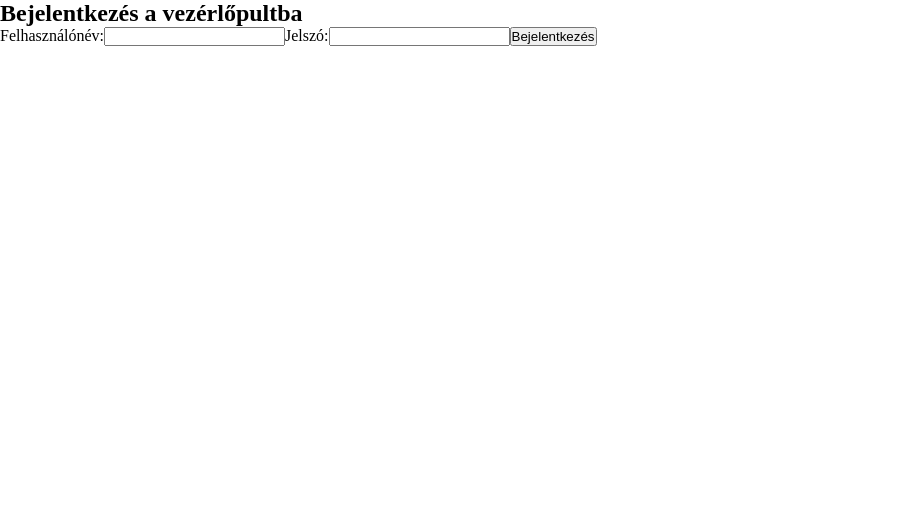
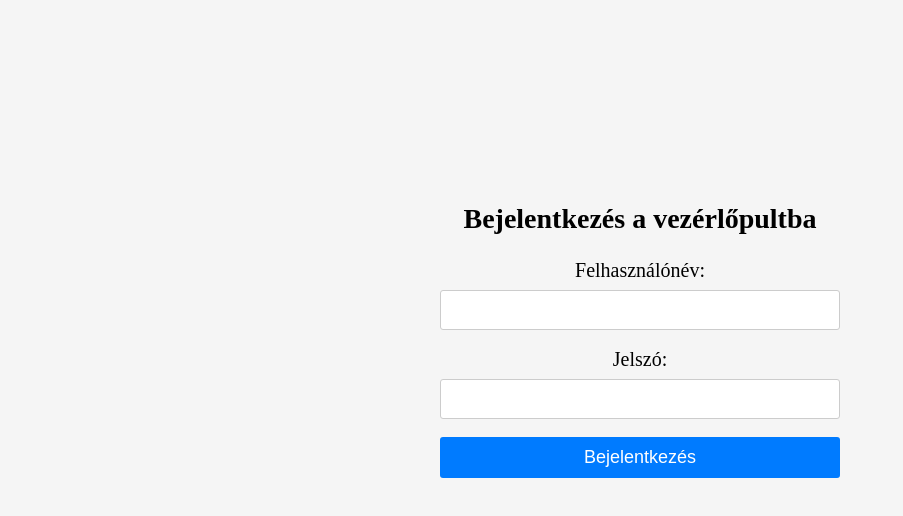
Before and after one commit to Zsotya/manitoupeti, a Vue app in the folder frontend/: page /admin in a window 1280 px wide. Shown: the top 516 px of the page, without its empty margins (0-903 px from the left). Built offline with nearby package versions, Linux system fonts and the light colour scheme.

Commit message:
Added styling to Admin.vue (login page),expanded gitignore

```diff
--- a/frontend/src/views/AdminViews/Admin.vue
+++ b/frontend/src/views/AdminViews/Admin.vue
@@ -1,12 +1,24 @@
 <template>
-  <div>
-    <h1>Bejelentkezés a vezérlőpultba</h1>
-    <form @submit.prevent="login">
-      <label for="username">Felhasználónév:</label>
-      <input type="text" id="username" v-model="username" required />
-      <label for="password">Jelszó:</label>
-      <input type="password" id="password" v-model="password" required />
-      <button type="submit">Bejelentkezés</button>
+  <div class="login">
+    <h1 class="login-title">Bejelentkezés a vezérlőpultba</h1>
+    <form @submit.prevent="login" class="login-form">
+      <label for="username" class="login-label">Felhasználónév:</label>
+      <input
+        type="text"
+        id="username"
+        v-model="username"
+        class="login-input"
+        required
+      />
+      <label for="password" class="login-label">Jelszó:</label>
+      <input
+        type="password"
+        id="password"
+        v-model="password"
+        class="login-input"
+        required
+      />
+      <button type="submit" class="login-button">Bejelentkezés</button>
     </form>
   </div>
 </template>
@@ -41,4 +53,56 @@ const login = async () => {
 };
 </script>
 
-<style scoped></style>
+<style scoped>
+.login {
+  display: flex;
+  flex-direction: column;
+  justify-content: center;
+  align-items: center;
+  height: 100vh;
+  background-color: #f5f5f5;
+  padding-bottom: 120px;
+}
+
+.login-title {
+  font-size: 28px;
+  margin-bottom: 24px;
+}
+
+.login-form {
+  display: flex;
+  flex-direction: column;
+  align-items: center;
+  width: 100%;
+  max-width: 400px;
+}
+
+.login-label {
+  font-size: 20px;
+  margin-bottom: 8px;
+}
+
+.login-input {
+  padding: 10px;
+  margin-bottom: 18px;
+  border: 1px solid #ccc;
+  border-radius: 3px;
+  font-size: 16px;
+  width: 100%;
+}
+
+.login-button {
+  padding: 10px 20px;
+  background-color: #007bff;
+  color: #fff;
+  border: none;
+  border-radius: 3px;
+  font-size: 18px;
+  cursor: pointer;
+  width: 100%;
+}
+
+.login-button:hover {
+  background-color: #0056b3;
+}
+</style>
```
Also changed, not shown: 1 other file (tests, documents, lock files or other folders).
